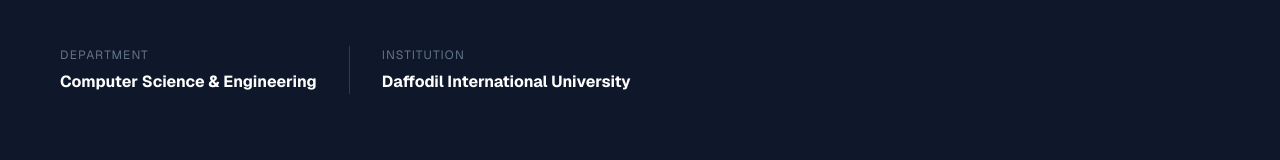
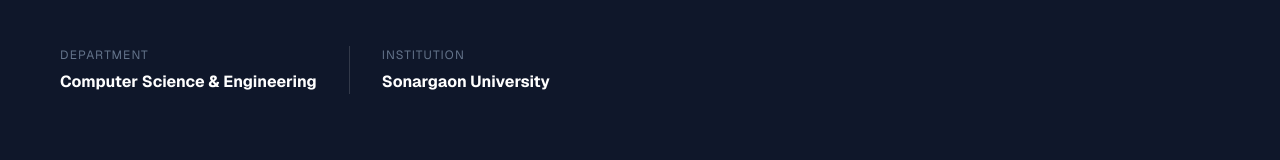
Before and after one commit to rafisgithub/project-presentation, a Next.js app: page / in a window 1280 px wide. Shown: the part 443-603 px from the top of the page. Built offline with nearby package versions, Linux system fonts and the light colour scheme.

Commit message:
change versity name

```diff
--- a/app/Presentation.tsx
+++ b/app/Presentation.tsx
@@ -92,7 +92,7 @@
         <div style={{ display: "flex", gap: 32 }}>
           <div><p style={{ fontSize: 12, color: "#64748b", textTransform: "uppercase", marginBottom: 6, letterSpacing: "0.1em" }}>Department</p><p style={{ fontSize: 16, fontWeight: 700 }}>Computer Science & Engineering</p></div>
           <div style={{ width: 1, background: "rgba(255,255,255,0.15)" }} />
-          <div><p style={{ fontSize: 12, color: "#64748b", textTransform: "uppercase", marginBottom: 6, letterSpacing: "0.1em" }}>Institution</p><p style={{ fontSize: 16, fontWeight: 700 }}>Daffodil International University</p></div>
+          <div><p style={{ fontSize: 12, color: "#64748b", textTransform: "uppercase", marginBottom: 6, letterSpacing: "0.1em" }}>Institution</p><p style={{ fontSize: 16, fontWeight: 700 }}>Sonargaon University</p></div>
         </div>
       </div>
     </div>
@@ -135,7 +135,7 @@
             <h3 style={{ fontSize: "2.8rem", fontWeight: 900, color: N, marginBottom: 12 }}>Md Shamim Hossain</h3>
             <p style={{ fontSize: "1.4rem", color: TX, fontWeight: 600, marginBottom: 32 }}>Assistant Professor</p>
             <div style={{ height: 2, background: G, width: 80, margin: "0 auto 32px" }} />
-            <p style={{ fontSize: 15, color: SM, lineHeight: 1.8 }}>Department of Computer Science and Engineering<br/>Daffodil International University</p>
+            <p style={{ fontSize: 15, color: SM, lineHeight: 1.8 }}>Department of Computer Science and Engineering<br/>Sonargaon University</p>
           </div>
         </div>
       </Body>
```
